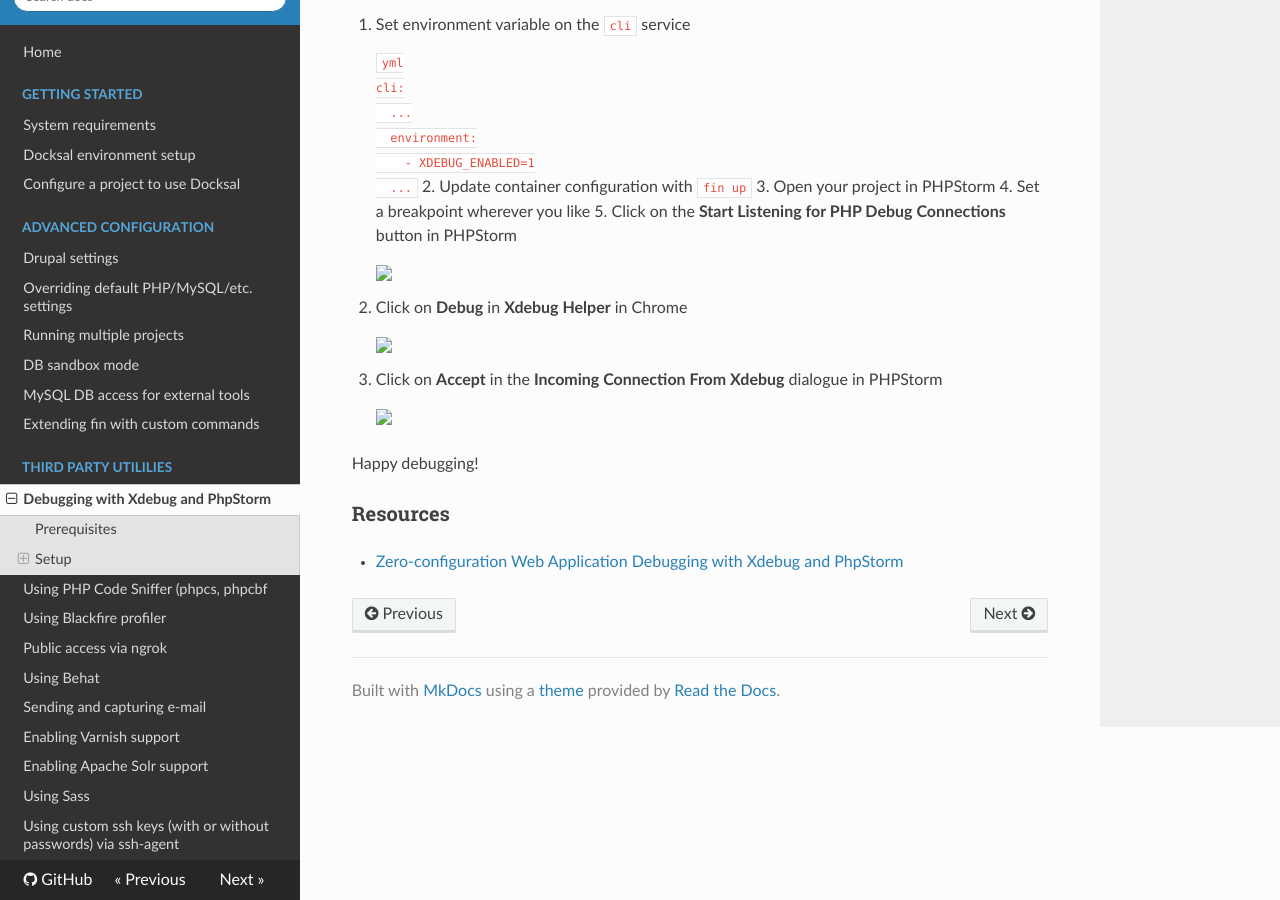
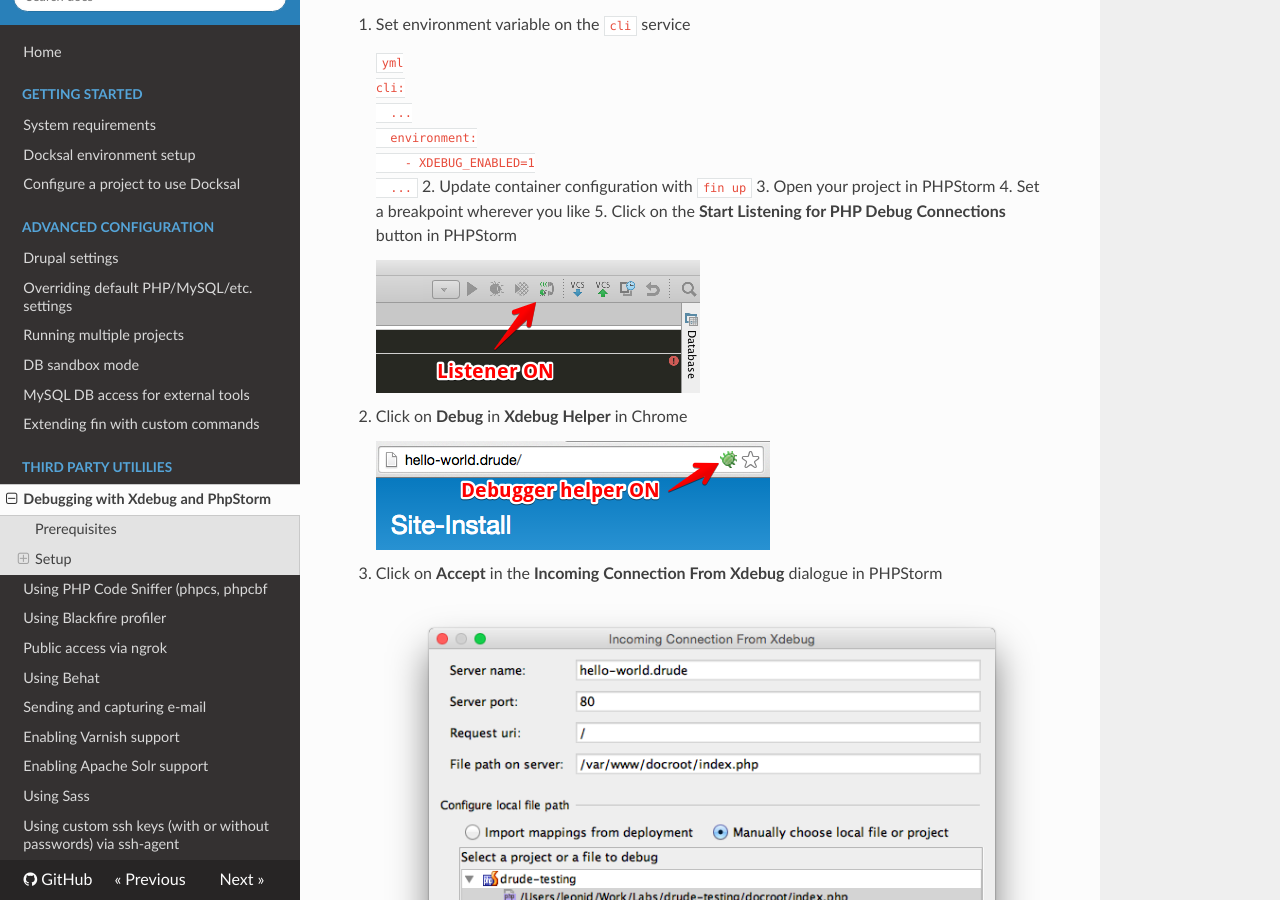
Before and after one commit to docksal/docksal, an MkDocs documentation site: the page built from docs/xdebug.md, in a window 1280 px wide and 900 px high, scrolled down 416 px. Built offline with MkDocs 1.6.1, drawn with Linux system fonts in a browser that asks for light colours; nearby versions of some CDN libraries; old or Windows-style settings are respelled for this version of MkDocs.

```diff
--- a/docs/xdebug.md
+++ b/docs/xdebug.md
@@ -25,15 +25,15 @@
 4. Set a breakpoint wherever you like
 5. Click on the **Start Listening for PHP Debug Connections** button in PHPStorm
 
-    <img src="img/xdebug-toggle-listener.png" />
+    ![Screenshot](img/xdebug-toggle-listener.png)
 
 6. Click on **Debug** in **Xdebug Helper** in Chrome
 
-    <img src="img/xdebug-toggle-debugger.png" />
+    ![Screenshot](img/xdebug-toggle-debugger.png)
 
 7. Click on **Accept** in the **Incoming Connection From Xdebug** dialogue in PHPStorm
 
-    <img src="img/xdebug-mapping.png" />
+    ![Screenshot](img/xdebug-mapping.png)
 
 Happy debugging!
 
```
Also changed, not shown: docs/db-sandbox.md (+2 -2 lines), docs/img/behat-selenium-container.png (deleted).
